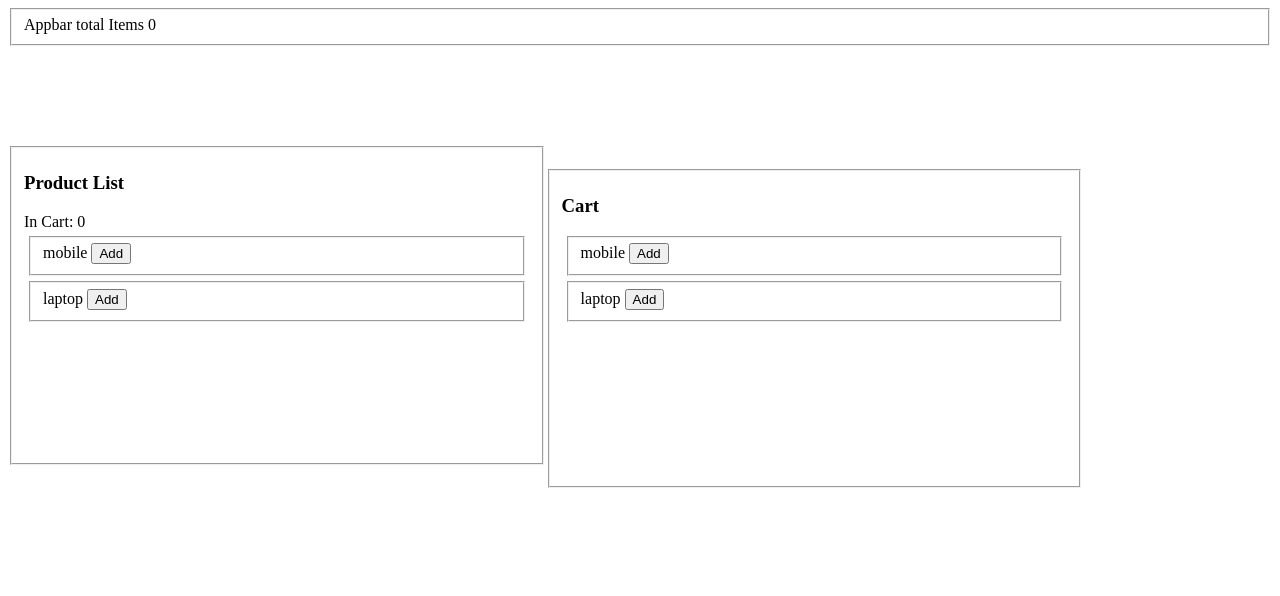
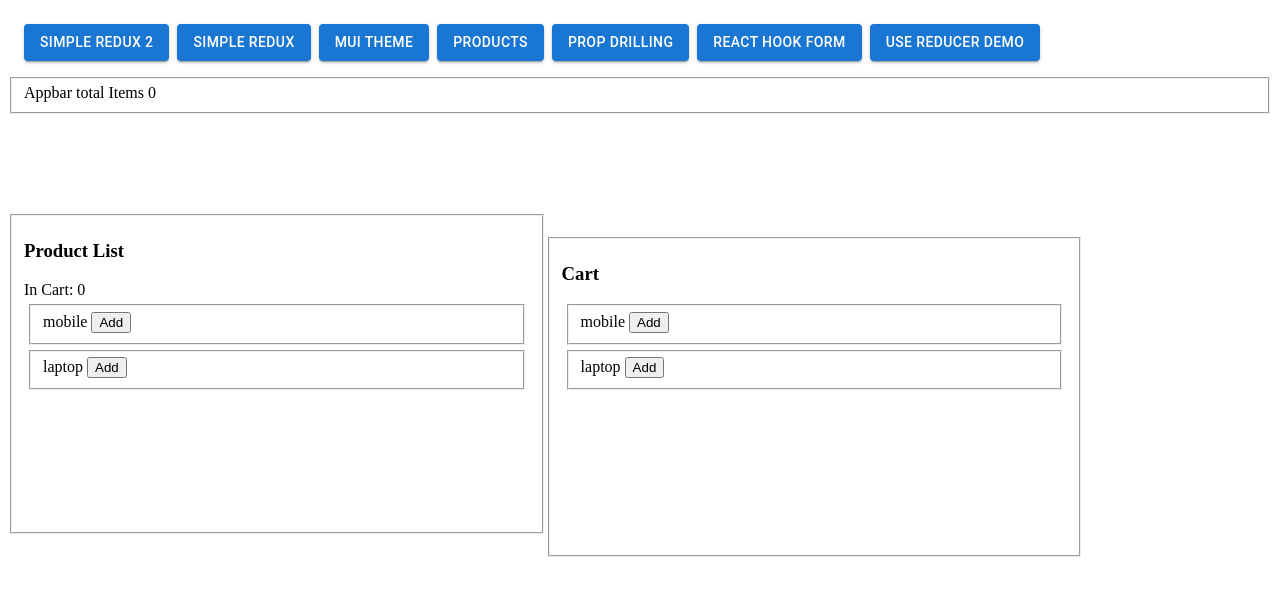
Before and after one commit to gavand-sagar/vite-project-feb-react-mui, a React (Vite) app: page / in a window 1280 px wide. Shown: the top 596 px of the page. Built offline with nearby package versions, Linux system fonts and the light colour scheme.

Commit message:
added simple navbar

```diff
--- a/src/App.tsx
+++ b/src/App.tsx
@@ -1,4 +1,4 @@
-import { Route, Routes } from 'react-router-dom'
+import { Link, Route, Routes } from 'react-router-dom'
 import './App.css'
 import Lab3 from './HandleInput/Lab3'
 import Lab4 from './HandleInput/Lab4'
@@ -12,11 +12,35 @@ import MainApp from './ContextDemo/MainApp'
 import MuiTheme from './MUITheme/MuiTheme'
 import SimpleRedux from './Redux-demos/components/SimpleRedux'
 import SimpleRedux2 from './Redux-demos/components/SimpleRedux2'
+import { Box, Button } from '@mui/material'
 
 
 function App() {
   return (
     <>
+      <Box padding={2} gap={1} display={'flex'} flexWrap={'wrap'}>
+        <Link to={'/SimpleRedux2'}>
+          <Button variant='contained'>Simple Redux 2</Button>
+        </Link>
+         <Link to={'/SimpleRedux'}>
+          <Button variant='contained'>Simple Redux</Button>
+        </Link>
+         <Link to={'/MuiTheme'}>
+          <Button variant='contained'>Mui Theme</Button>
+        </Link>
+         <Link to={'/Products'}>
+          <Button variant='contained'>Products</Button>
+        </Link>
+         <Link to={'/PropDrillA'}>
+          <Button variant='contained'>Prop Drilling</Button>
+        </Link>
+         <Link to={'/ReactHookForm'}>
+          <Button variant='contained'>React Hook Form</Button>
+        </Link>
+         <Link to={'/UseReducerDemo'}>
+          <Button variant='contained'>Use Reducer Demo</Button>
+        </Link>
+      </Box>
       <Routes>
         <Route path='/SimpleRedux2' element={<SimpleRedux2 />} />
         <Route path='/SimpleRedux' element={<SimpleRedux />} />
```
